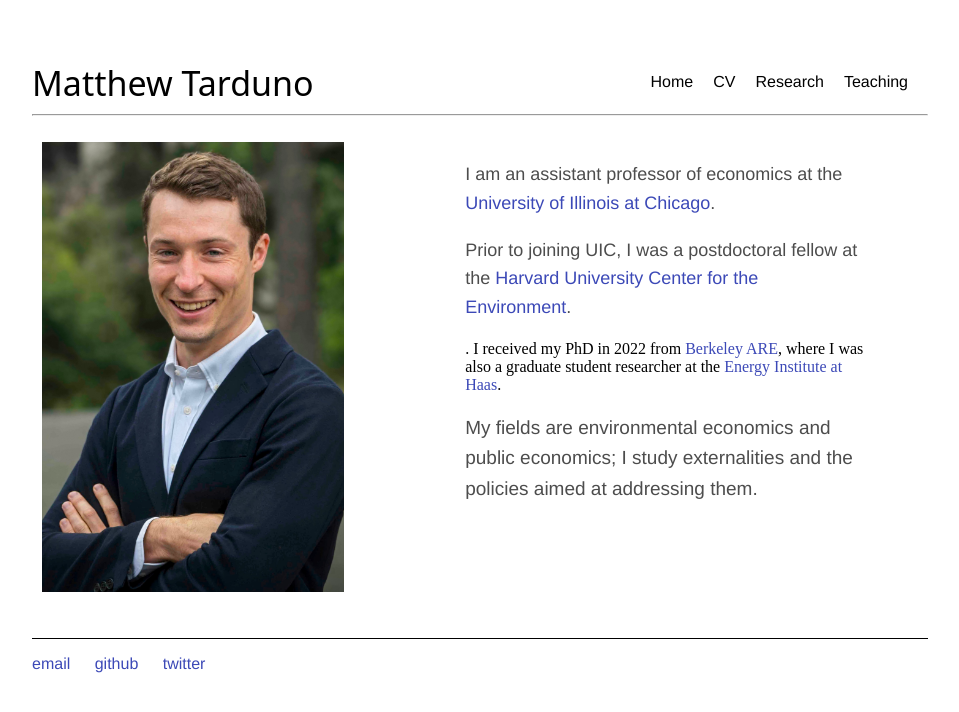
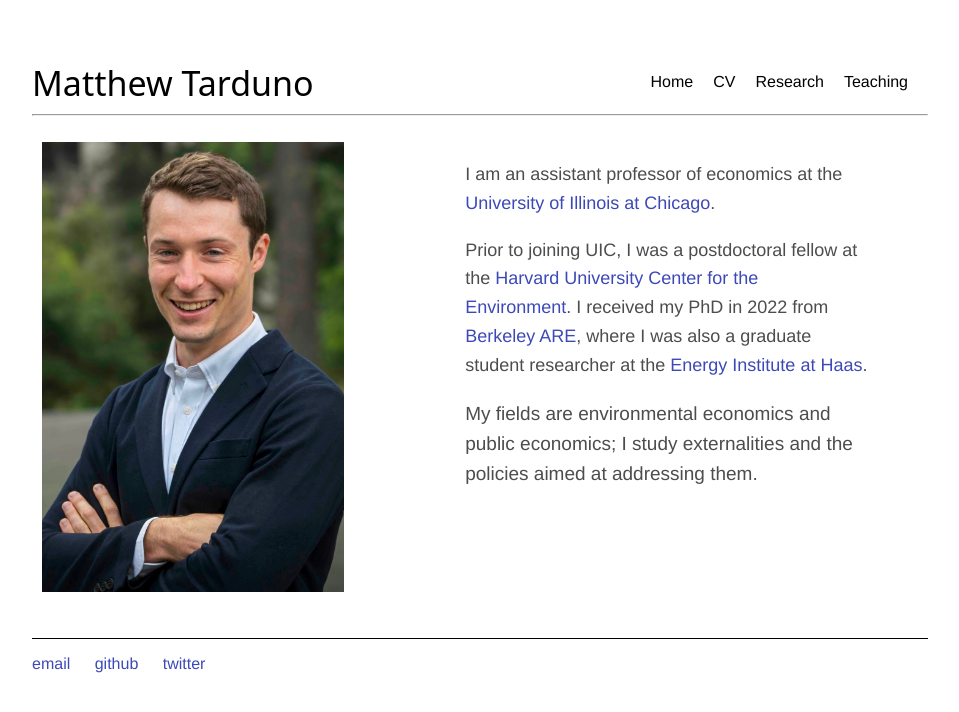
Before and after one commit to Matt-Tarduno/Matt-Tarduno.github.io, a Jekyll site: the page built from index.html, in a window 1280 px wide. Shown: the top 712 px of the page, without its empty margins (160-1119 px from the left). Built offline with Jekyll 4.4.1, drawn with Linux system fonts in a browser that asks for light colours.

Commit message:
Update index.html

```diff
--- a/index.html
+++ b/index.html
@@ -27,8 +27,7 @@
 
 	  <p style="font-size:18px; line-height:1.6;">I am an assistant professor of economics at the <a href="https://environment.harvard.edu/" target="_blank"><span style="font-weight:500;">University of Illinois at Chicago</span></a>.
 	  <p></p>
-	<p style="font-size:18px; line-height:1.6;">Prior to joining UIC, I was a postdoctoral fellow at the <a href="https://econ.uic.edu/" target="_blank"><span style="font-weight:500;">Harvard University Center for the Environment</span></a>.
-	  <p></p>. I received my PhD in 2022 from <a href="https://are.berkeley.edu/" target="_blank"><span style="font-weight:500;">Berkeley ARE</span></a>, where I was also a graduate student researcher at the <a href="https://ei.haas.berkeley.edu/" target="_blank"><span style="font-weight:500;">Energy Institute at Haas</span></a>. </p>
+	<p style="font-size:18px; line-height:1.6;">Prior to joining UIC, I was a postdoctoral fellow at the <a href="https://econ.uic.edu/" target="_blank"><span style="font-weight:500;">Harvard University Center for the Environment</span></a>. I received my PhD in 2022 from <a href="https://are.berkeley.edu/" target="_blank"><span style="font-weight:500;">Berkeley ARE</span></a>, where I was also a graduate student researcher at the <a href="https://ei.haas.berkeley.edu/" target="_blank"><span style="font-weight:500;">Energy Institute at Haas</span></a>. </p>
 	<p></p>
 	 <p style="font-size:19px; line-height:1.6"> My fields are <span style="font-weight:550;">environmental economics</span> and <span style="font-weight:550;">public economics</span>; I study externalities and the policies aimed at addressing them. </p>
 
```
